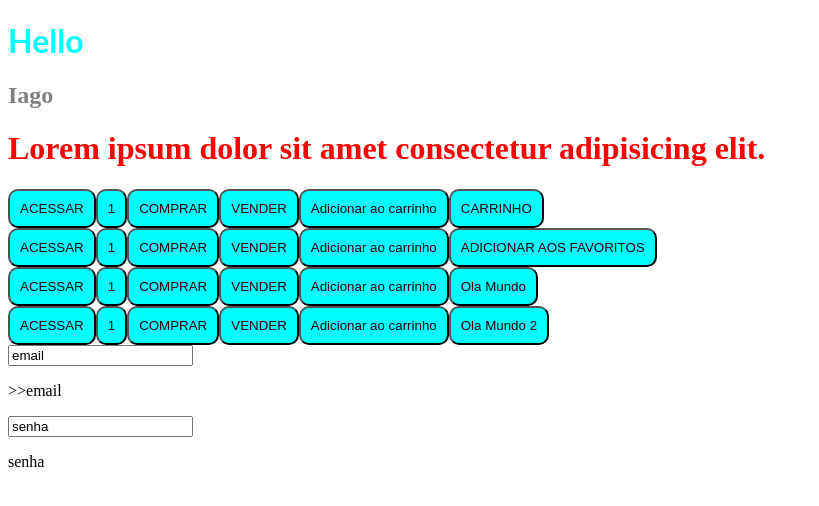
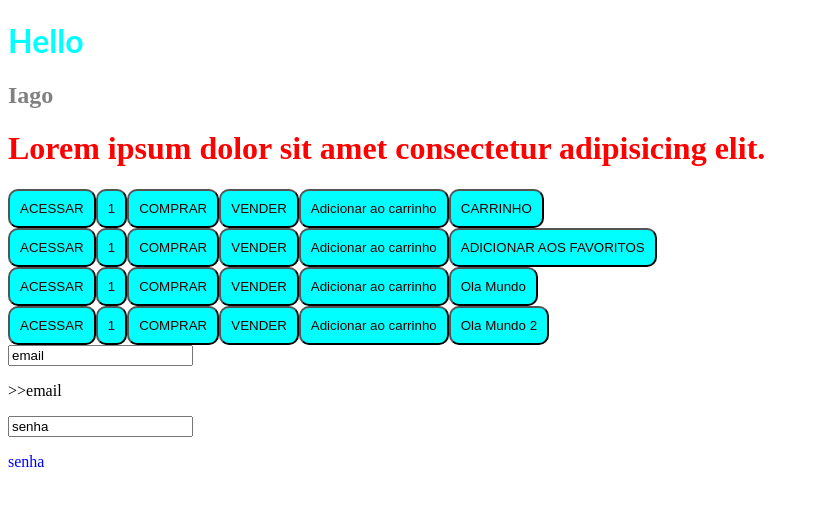
Before and after one commit to IagoOliveira23/curso-angular, an Angular app: page / in a window 1280 px wide. Shown: the top 506 px of the page, without its empty margins (0-819 px from the left). Built offline with nearby package versions, Linux system fonts and the light colour scheme.

Commit message:
style binding

```diff
--- a/src/app/components/entry-data.component.html
+++ b/src/app/components/entry-data.component.html
@@ -9,4 +9,4 @@
     type="text"
     [(ngModel)] = "placepass"
 />
-<p>{{ placepass }}</p>
+<p [style.color]="color">{{ placepass }}</p>
--- a/src/app/components/entry-data.component.ts
+++ b/src/app/components/entry-data.component.ts
@@ -9,4 +9,5 @@ import {Component} from '@angular/core';
 export class EntryDataComponent{
     placeholder: string = "email"
     placepass: string = "senha"
+    color: string = "blue"
 }
```
